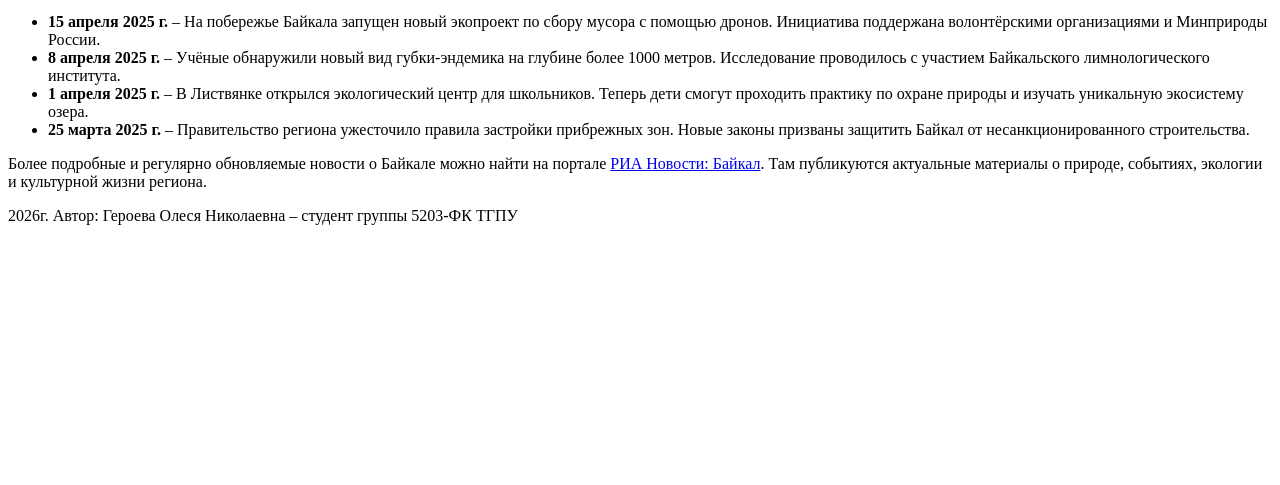
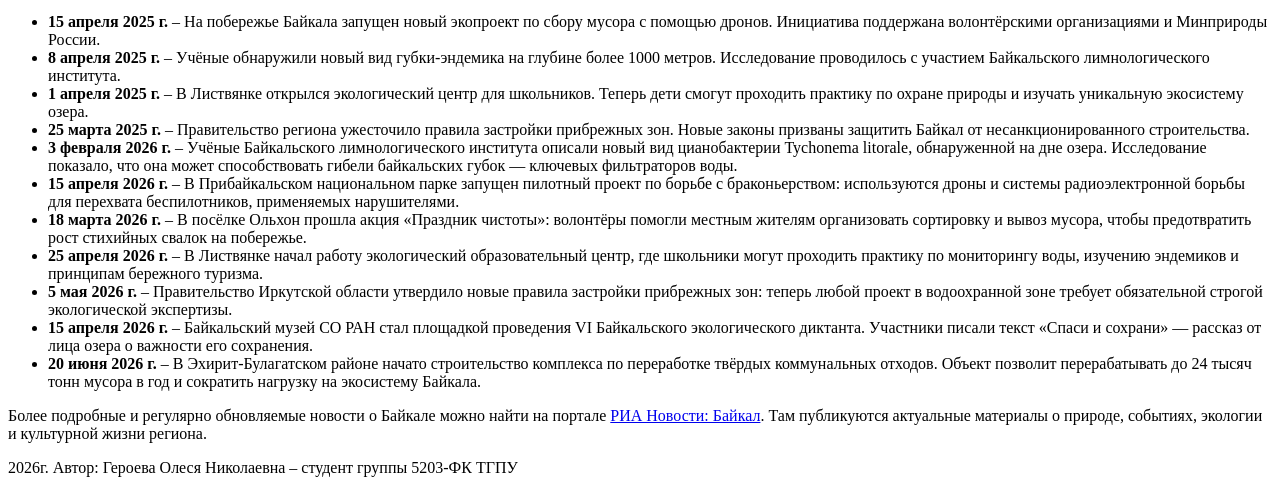
Before and after one commit to Olesya266/Olesya266.github.io, a plain HTML site: page newsBaikal.html in a window 1280 px wide. Shown: the part 400-885 px from the top of the page. Before the commit the page ends 800 px from the top, so only its background shows below. Drawn offline with Linux system fonts and the light colour scheme.

Commit message:
Thu, Jun 18, 2026, 1:41 PM +03:00

```diff
--- a/newsBaikal.html
+++ b/newsBaikal.html
@@ -39,6 +39,13 @@
                 <li><strong>8 апреля 2025 г.</strong> – Учёные обнаружили новый вид губки-эндемика на глубине более 1000 метров. Исследование проводилось с участием Байкальского лимнологического института.</li>
                 <li><strong>1 апреля 2025 г.</strong> – В Листвянке открылся экологический центр для школьников. Теперь дети смогут проходить практику по охране природы и изучать уникальную экосистему озера.</li>
                 <li><strong>25 марта 2025 г.</strong> – Правительство региона ужесточило правила застройки прибрежных зон. Новые законы призваны защитить Байкал от несанкционированного строительства.</li>
+                <li><strong>3 февраля 2026 г.</strong> – Учёные Байкальского лимнологического института описали новый вид цианобактерии Tychonema litorale, обнаруженной на дне озера. Исследование показало, что она может способствовать гибели байкальских губок — ключевых фильтраторов воды.</li>
+                <li><strong>15 апреля 2026 г.</strong> – В Прибайкальском национальном парке запущен пилотный проект по борьбе с браконьерством: используются дроны и системы радиоэлектронной борьбы для перехвата беспилотников, применяемых нарушителями.</li>
+                <li><strong>18 марта 2026 г.</strong> – В посёлке Ольхон прошла акция «Праздник чистоты»: волонтёры помогли местным жителям организовать сортировку и вывоз мусора, чтобы предотвратить рост стихийных свалок на побережье.</li>
+                <li><strong>25 апреля 2026 г.</strong> – В Листвянке начал работу экологический образовательный центр, где школьники могут проходить практику по мониторингу воды, изучению эндемиков и принципам бережного туризма.</li>
+                <li><strong>5 мая 2026 г.</strong> – Правительство Иркутской области утвердило новые правила застройки прибрежных зон: теперь любой проект в водоохранной зоне требует обязательной строгой экологической экспертизы.</li>
+                <li><strong>15 апреля 2026 г.</strong> – Байкальский музей СО РАН стал площадкой проведения VI Байкальского экологического диктанта. Участники писали текст «Спаси и сохрани» — рассказ от лица озера о важности его сохранения.</li>
+                <li><strong>20 июня 2026 г.</strong> – В Эхирит-Булагатском районе начато строительство комплекса по переработке твёрдых коммунальных отходов. Объект позволит перерабатывать до 24 тысяч тонн мусора в год и сократить нагрузку на экосистему Байкала.</li>
             </ul>
 
             <p>Более подробные и регулярно обновляемые новости о Байкале можно найти на портале <a href="https://ria.ru/location_Bajjkal_2/" target="_blank">РИА Новости: Байкал</a>. Там публикуются актуальные материалы о природе, событиях, экологии и культурной жизни региона.</p>
```
